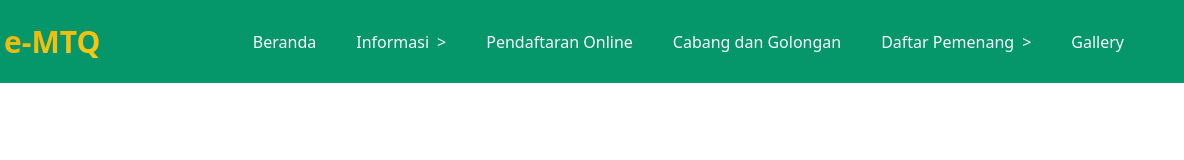
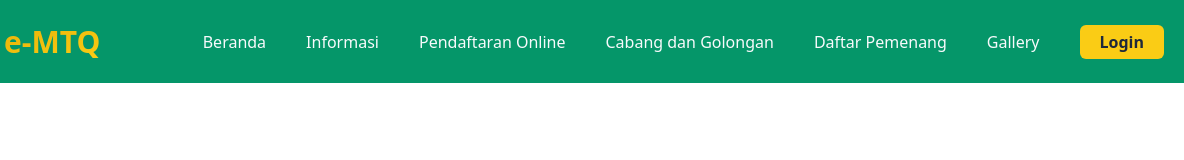
Before and after one commit to alilhamdani18/e-mtq, a website: page src/index.html in a window 1280 px wide. Shown: the full height of the page, 96-1280 px from the left. Drawn offline with Linux system fonts and the light colour scheme.

Commit message:
add login button

```diff
--- a/src/index.html
+++ b/src/index.html
@@ -14,14 +14,16 @@
         <a href="#" class="navbar-brand ml-2 font-bold text-3xl bg-gradient-to-br from-yellow-500 to bg-yellow-400 text-transparent bg-clip-text hover:text-yellow-300">e-MTQ</a>
 
       </div>
-      <ul class="menu lg:flex">
+      <ul class="menu lg:flex items-center">
         <a href="#" class="list mr-10 hover:text-yellow-300 text-md">Beranda</a>
-        <a href="#" class="list info mr-10 hover:text-yellow-300 text-md after:content-['>'] after:ml-2 after:inline-block">Informasi</a>
+        <a href="#" class="list mr-10 hover:text-yellow-300 text-md">Informasi</a>
         <a href="#" class="list mr-10 hover:text-yellow-300 text-md">Pendaftaran Online</a>
         <a href="#" class="list mr-10 hover:text-yellow-300 text-md">Cabang dan Golongan</a>
-        <a href="#" class="list mr-10 hover:text-yellow-300 text-md after:content-['>'] after:ml-2 after:inline-block">Daftar Pemenang</a>
+        <a href="#" class="list mr-10 hover:text-yellow-300 text-md">Daftar Pemenang</a>
         <a href="#" class="list mr-10 hover:text-yellow-300 text-md">Gallery</a>
+        <a href="login-page.html" class="p-[5px] px-5 rounded-md bg-yellow-400 text-slate-800 hover:bg-yellow-300 font-semibold">Login</a>
       </ul>
+
       <div class="toggle space-y-2 lg:hidden hover:cursor-pointer">
         <span class="block w-8 h-1 bg-slate-100"></span>
         <span class="block w-8 h-1 bg-slate-100"></span>
```
Also changed, not shown: src/login-page.html (+1 -0 lines), src/regist-page.html (+1 -0 lines), dist/output.css.
